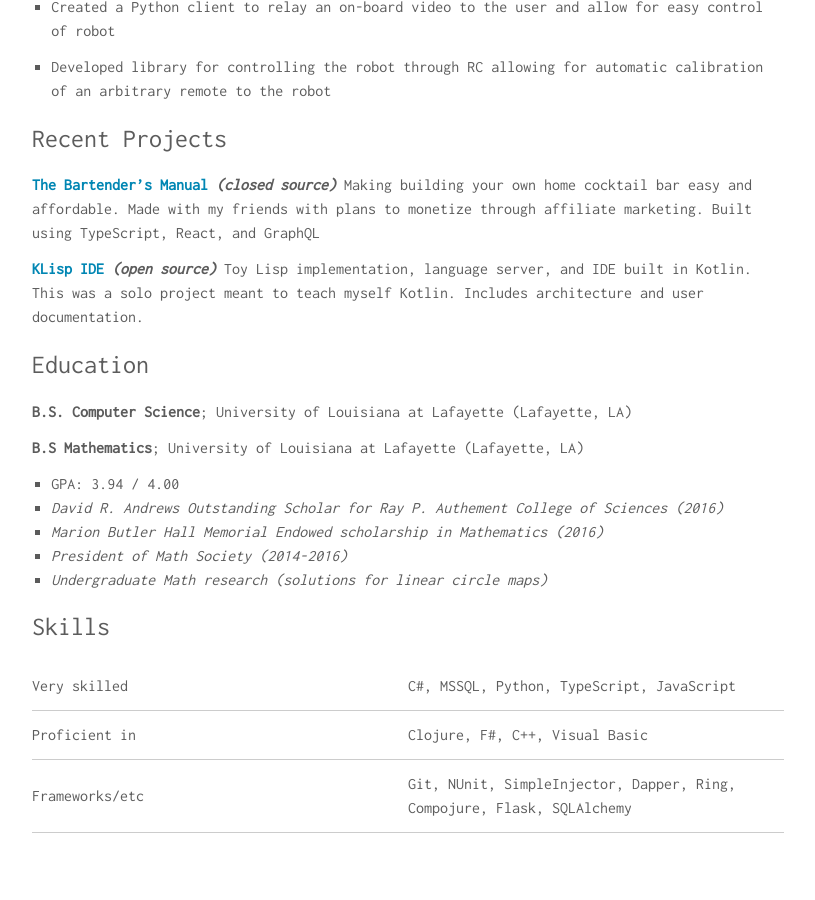
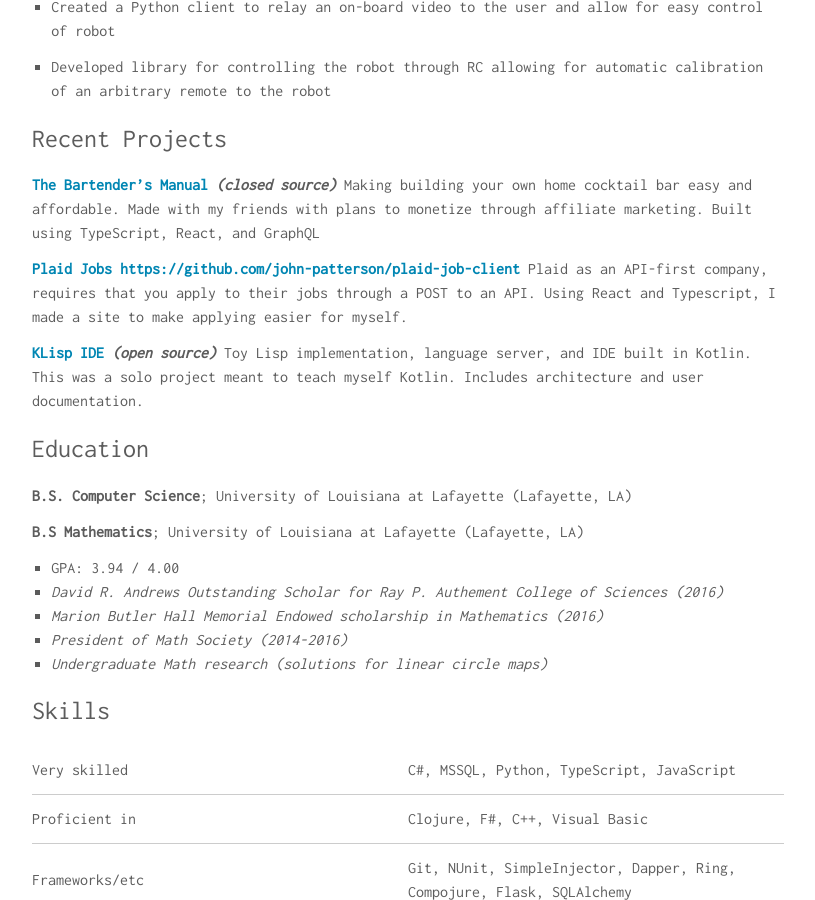
Before and after one commit to john-patterson/john-patterson.github.io, a Jekyll site: the page built from resume.md, in a window 1280 px wide and 900 px high, scrolled down 1732 px. Shown: the whole window, without its empty margins (232-1047 px from the left). Built offline with Jekyll 4.4.1, drawn with Linux system fonts in a browser that asks for light colours.

Commit message:
add Plaid Jobs info

```diff
--- a/resume.md
+++ b/resume.md
@@ -4,7 +4,7 @@ title: John Patterson
 permalink: /resume/
 ---
 
-[_Download a PDF copy by clicking here._]({{ '/assets/documents/John_Resume_Feb_2020.pdf' | prepend: site.baseurl }})
+[_Download a PDF copy by clicking here._]({{ '/assets/documents/john_patterson_resume.pdf' | prepend: site.baseurl }})
 
 
 Professional Experience
@@ -89,6 +89,9 @@ Recent Projects
 Making building your own home cocktail bar easy and affordable. Made with my friends with plans to
 monetize through affiliate marketing. Built using TypeScript, React, and GraphQL
 
+**[Plaid Jobs](http://www.johnppatterson.com/plaid-job-client/) [https://github.com/john-patterson/plaid-job-client](_(open source)_)**
+Plaid as an API-first company, requires that you apply to their jobs through a POST to an API. Using React and Typescript, I made a site to make applying easier for myself.
+
 **[KLisp IDE](https://github.com/john-patterson/KLispIDE) _(open source)_**
 Toy Lisp implementation, language server, and IDE built in Kotlin. This was a solo project meant to teach
 myself Kotlin. Includes architecture and user documentation.
```
Also changed, not shown: 2 other files.
